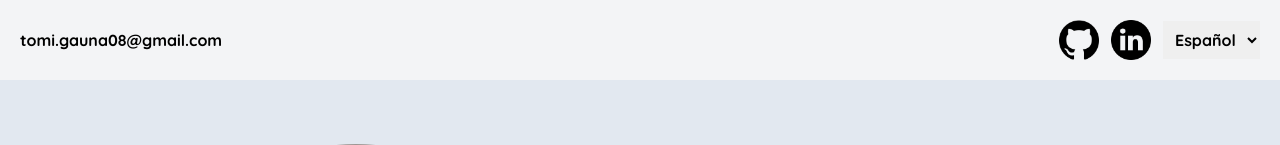
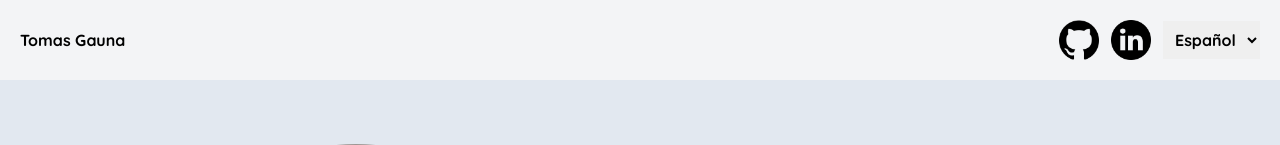
Before and after one commit to TomasGauna/TomasGauna.github.io, a Next.js app: page / in a window 1280 px wide. Shown: the top 145 px of the page. Built offline with nearby package versions, Linux system fonts and the light colour scheme.

Commit message:
Update header to display name instead of email

```diff
--- a/app/components/Header/Header.tsx
+++ b/app/components/Header/Header.tsx
@@ -58,9 +58,9 @@ export function Header({ onLanguageChange }: HeaderProps) {
     <>
       <header className='w-screen bg-gray-100'>
         <div className='container mx-auto py-5 px-4 md:px-8 lg:px-16 xl:px-5 flex justify-between items-center lg:flex-row flex-col lg:gap-0 gap-4'>
-          <div onClick={handleCopyToClipboard} className='flex items-center'>
-            <span className='cursor-pointer hover:scale-105 hover:text-blue-400 transition-transform duration-300'>
-              tomi.gauna08@gmail.com
+          <div className='flex items-center'>
+            <span className='hover:scale-105 transition-transform duration-300'>
+              Tomas Gauna
             </span>
           </div>
           <div className='flex gap-3'>
```
